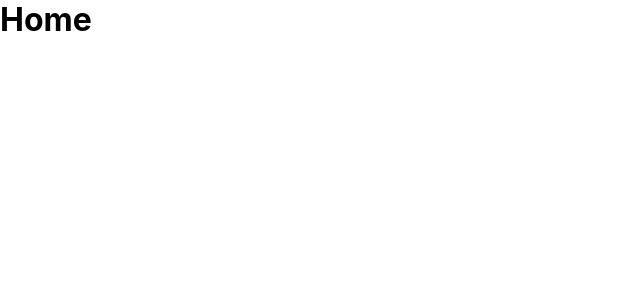
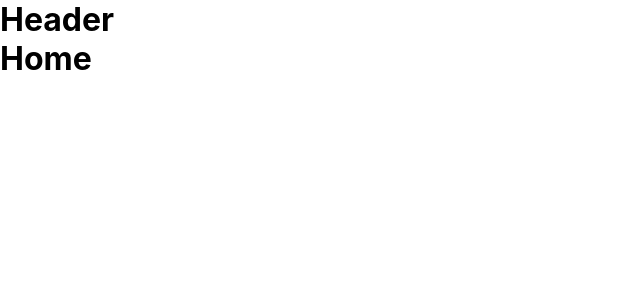
Before and after one commit to anu3dev/full-stack-project-with-spring-and-typescript, a React (Vite) app in the folder frontend/: page / in a window 1280 px wide. Shown: the top 300 px of the page, without its empty margins (0-640 px from the left). Built offline with nearby package versions, Linux system fonts and the light colour scheme.

Commit message:
adding more files

```diff
--- a/frontend/package.json
+++ b/frontend/package.json
@@ -7,7 +7,7 @@
     "dev": "vite",
     "build": "tsc -b && vite build",
     "preview": "vite preview",
-    "format": "prettier --write ."
+    "precommit": "prettier --write ."
   },
   "dependencies": {
     "react": "^19.0.0",
--- /dev/null
+++ b/frontend/src/components/atoms/Header/index.tsx
@@ -0,0 +1,9 @@
+const Header: React.FC = () => {
+  return (
+    <div>
+      <h1>Header</h1>
+    </div>
+  )
+}
+
+export default Header
--- a/frontend/src/components/molecules/Home/index.tsx
+++ b/frontend/src/components/molecules/Home/index.tsx
@@ -1,6 +1,9 @@
+import Header from '../../atoms/Header'
+
 const Home: React.FC = () => {
   return (
     <div>
+      <Header />
       <h1>Home</h1>
     </div>
   )
```
Also changed, not shown: frontend/src/components/molecules/Dashboard/index.tsx (added, +11 -0 lines), 1 other file (tests, documents, lock files or other folders).
